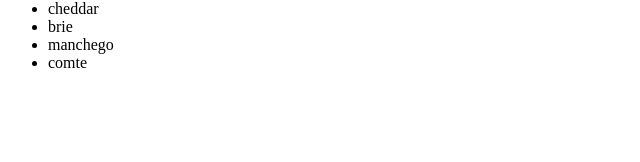
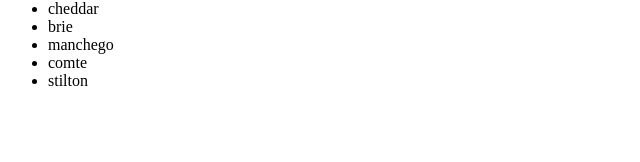
Before and after one commit to StuartRB/cheeselist, a React app: page / in a window 1280 px wide. Shown: the part 127-289 px from the top of the page, without its empty margins (0-640 px from the left). Built offline with nearby package versions, Linux system fonts and the light colour scheme.

Commit message:
added more cheese

```diff
--- a/src/CheeseList.js
+++ b/src/CheeseList.js
@@ -1,7 +1,7 @@
 import React from "react";
 
 const CheeseList = () => {
-  const cheeses = ["cheddar", "brie", "manchego", "comte"]
+  const cheeses = ["cheddar", "brie", "manchego", "comte", "stilton"]
 
   return (
       <ul>
```
Also changed, not shown: 1 other file (tests, documents, lock files or other folders).
